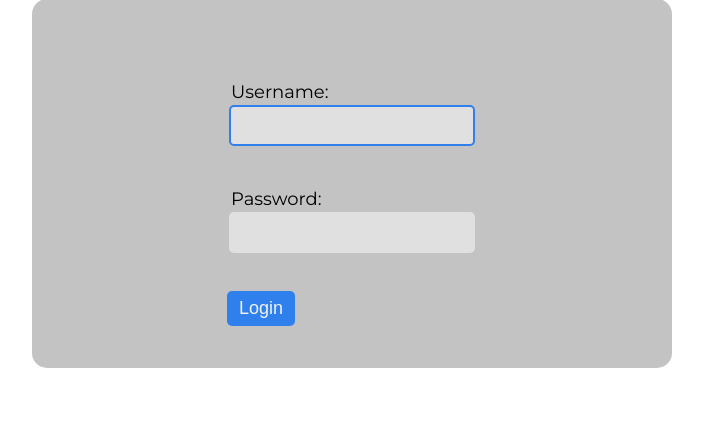
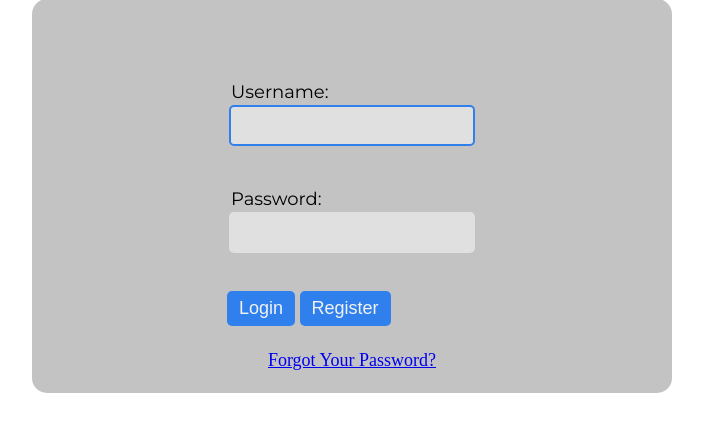
Before and after one commit to Softvvare/postado, a Django app: page /login/ in a window 1280 px wide. Shown: the part 99-531 px from the top of the page, without its empty margins (288-991 px from the left). Run offline with Django 3.2, Linux system fonts and the light colour scheme.

Commit message:
simple register

```diff
--- a/templates/login.html
+++ b/templates/login.html
@@ -4,6 +4,8 @@
   <form method="POST">
     {% csrf_token %} {{form.as_p}}
     <button type="submit">Login</button>
+      <button onclick="location.href='/app/register'" type="button">Register</button>
   </form>
+ <a href="{% url 'password_reset' %}">Forgot Your Password?</a>
 </div>
 {% endblock %}
```
